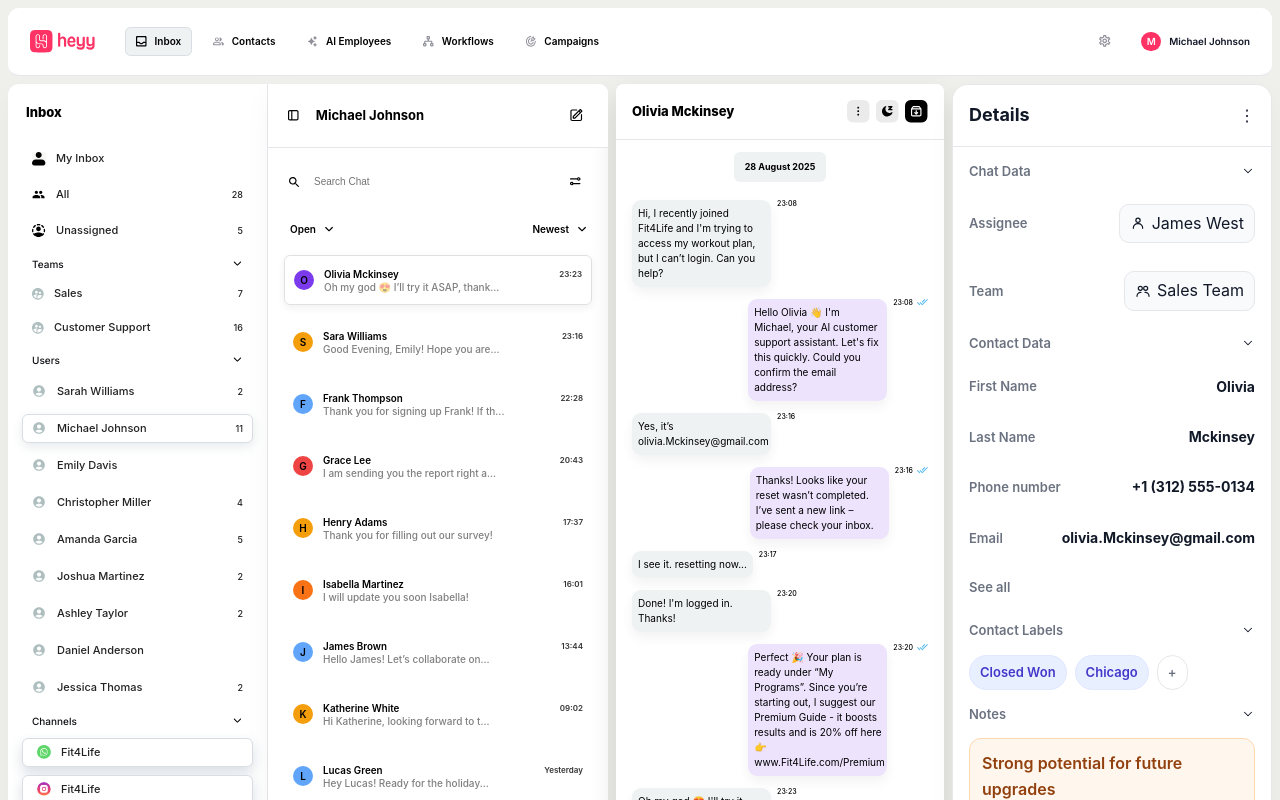
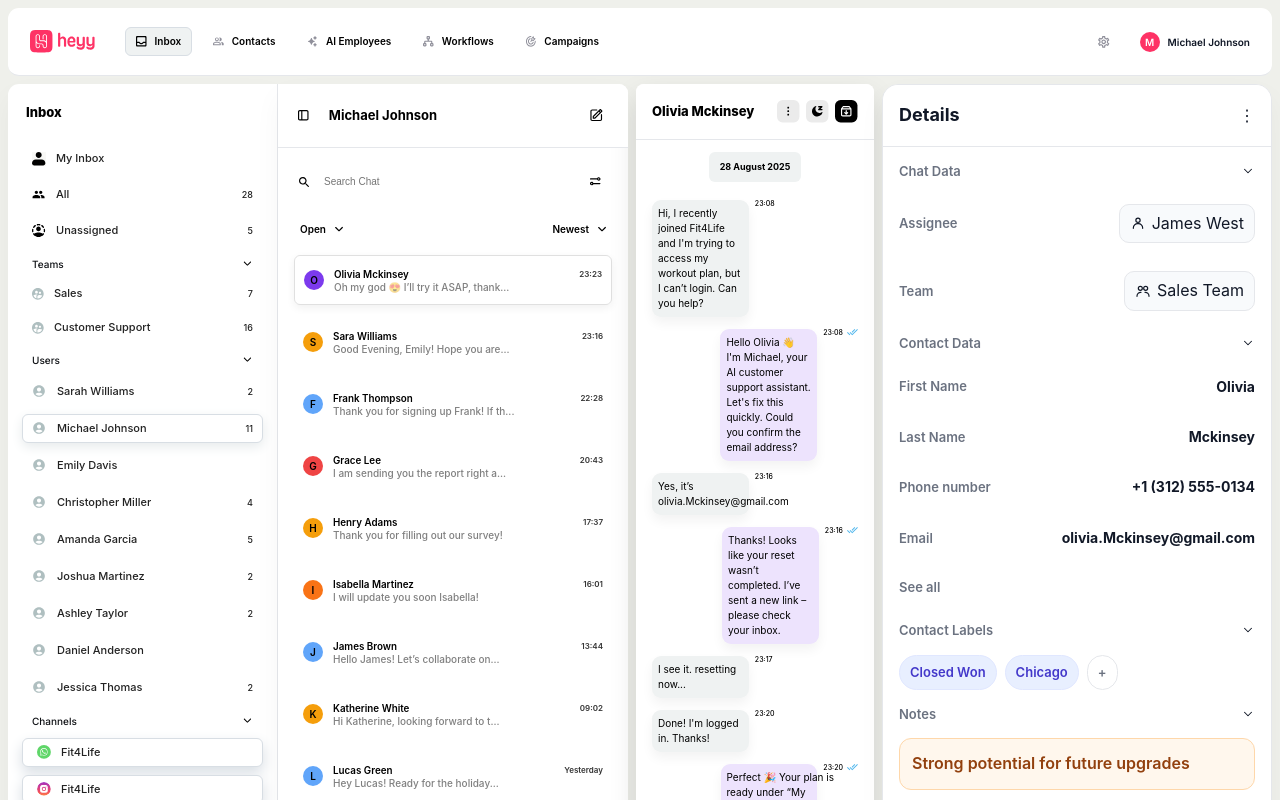
Before and after one commit to VeraIkhalo/Frontend-test, a React (Vite) app: page / in a window 1280 px wide. Shown: the top 800 px of the page. Built offline with nearby package versions, Linux system fonts and the light colour scheme.

Commit message:
Update layout and styling in App and Topbar components: adjust grid column sizes, refine border-radius values, enhance NavItem and UserChip styles, and standardize font sizes for improved consistency and appearance.

```diff
--- a/src/App.tsx
+++ b/src/App.tsx
@@ -33,7 +33,7 @@ const AppShell = styled.div`
 
 const LayoutGrid = styled.main`
   display: grid;
-  grid-template-columns: 260px 340px 1fr 320px;
+  grid-template-columns: 270px 350px 1fr 390px;
   padding: 8px 0;
   min-height: calc(100vh - 68px);
 
--- a/src/components/Topbar.tsx
+++ b/src/components/Topbar.tsx
@@ -62,7 +62,7 @@ export function Topbar() {
 const TopbarShell = styled.header`
   height: 68px;
   display: flex;
-  border-radius: 11.23px;
+  border-radius: 11px;
   align-items: center;
   justify-content: space-between;
   padding: 0 22px;
@@ -109,12 +109,12 @@ const NavItem = styled.span<{ $active?: boolean }>`
   gap: 8px;
   padding: 8px 10px;
   font-size:10px;
-  border-radius: 5.61px;
+  border-radius: 6px;
   color: #000000;
   background: ${({ $active }) => ($active ? '#EFF2F2' : 'transparent')};
-  border: 0.7px solid ${({ $active }) => ($active ? '#D8DEE4' : 'transparent')};
+  border: 1px solid ${({ $active }) => ($active ? '#D8DEE4' : 'transparent')};
   transition: background 0.15s ease, color 0.15s ease;
-  font-weight: 556;
+  font-weight: 600;
   font-style: Medium;
   line-height: 100%;
   letter-spacing: 0%;
@@ -141,20 +141,20 @@ const UserChip = styled.div`
   color: #111827;
   font-family: Inter;
   font-weight: 600;
-  font-size: 9.82px;
+  font-size: 10px;
   leading-trim: NONE;
   line-height: 100%;
   letter-spacing: 0%;
 `
 
 const UserAvatar = styled.div`
-  width: 19.65px;
-  height: 19.65px;
+  width: 20px;
+  height: 20px;
   border-radius: 50%;
   background: #FE3265;
   color: #fff;
   display: grid;
   place-items: center;
   font-weight: semibold;
-  font-size: 9.82px;
+  font-size: 10px;
 `
```
